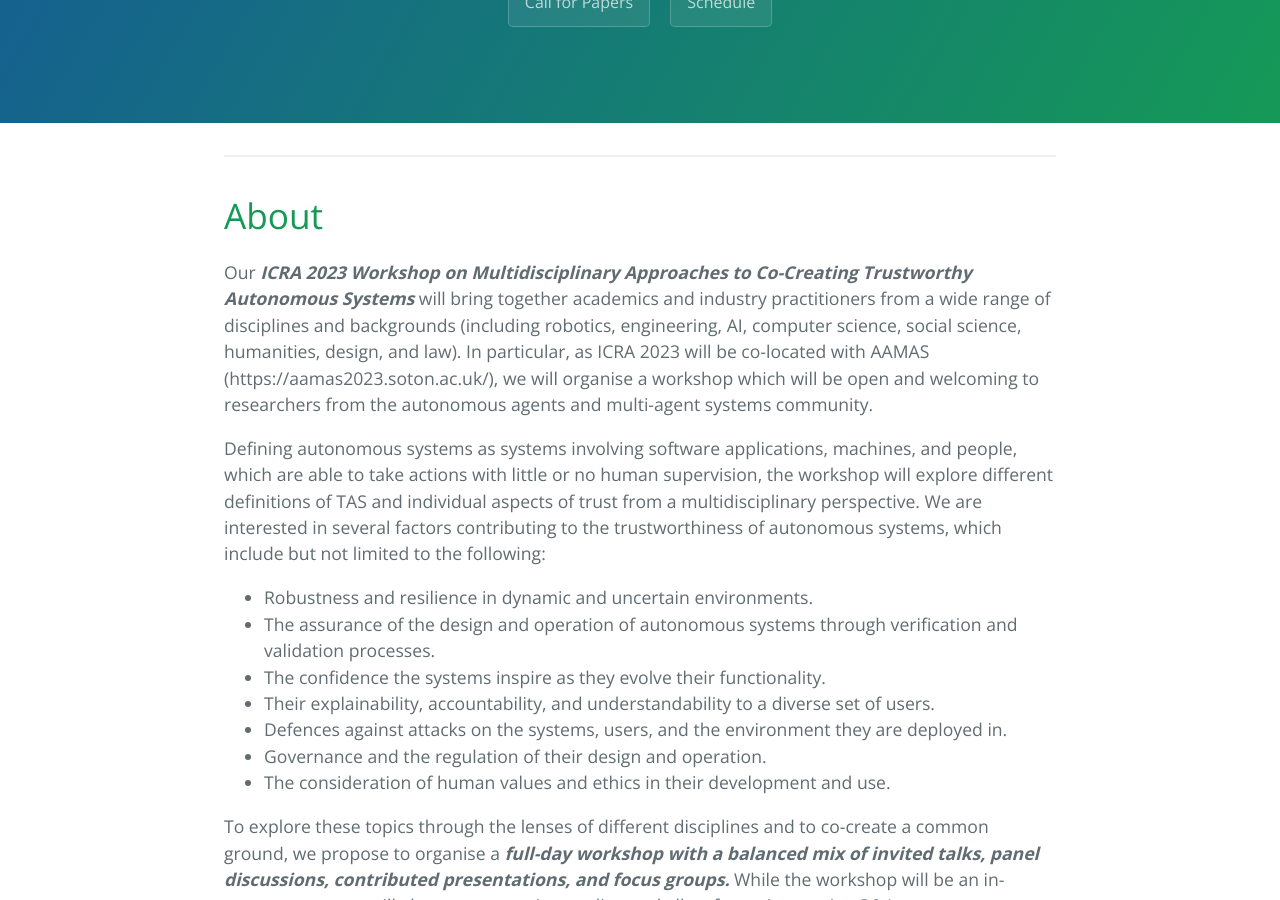
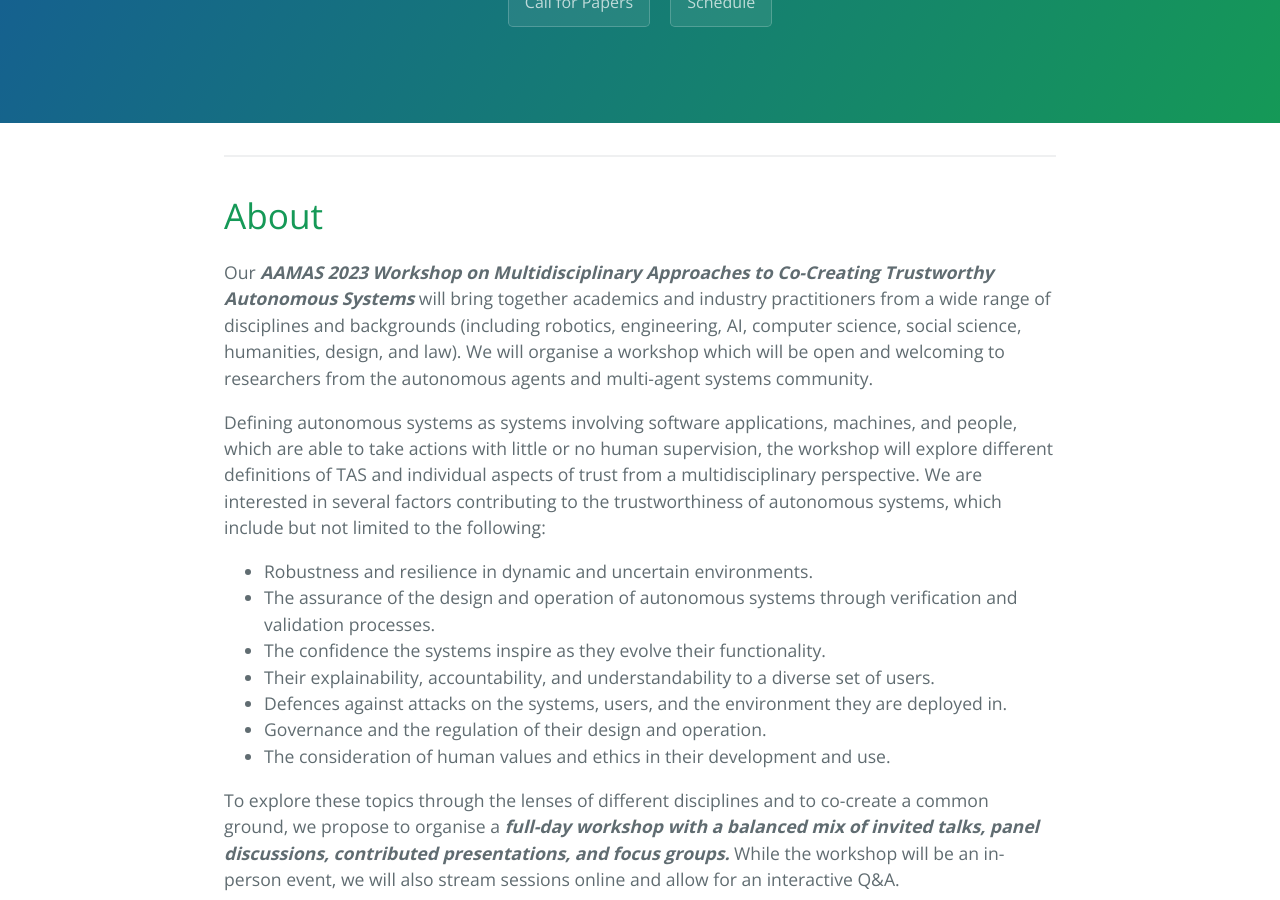
Before and after one commit to mactasworkshop/2022, a Jekyll site: the page built from index.md, in a window 1280 px wide and 900 px high, scrolled down 416 px. Built offline with Jekyll 4.4.1, drawn with Linux system fonts in a browser that asks for light colours.

Commit message:
Update index.md

```diff
--- a/index.md
+++ b/index.md
@@ -6,7 +6,7 @@
 
 # About
 
-Our **_ICRA 2023 Workshop on Multidisciplinary Approaches to Co-Creating Trustworthy Autonomous Systems_** will bring together academics and industry practitioners from a wide range of disciplines and backgrounds (including robotics, engineering, AI, computer science, social science, humanities, design, and law). In particular, as ICRA 2023 will be co-located with AAMAS (https://aamas2023.soton.ac.uk/), we will organise a workshop which will be open and welcoming to researchers from the autonomous agents and multi-agent systems community.
+Our **_AAMAS 2023 Workshop on Multidisciplinary Approaches to Co-Creating Trustworthy Autonomous Systems_** will bring together academics and industry practitioners from a wide range of disciplines and backgrounds (including robotics, engineering, AI, computer science, social science, humanities, design, and law). We will organise a workshop which will be open and welcoming to researchers from the autonomous agents and multi-agent systems community.
 
 Defining autonomous systems as systems involving software applications, machines, and people, which are able to take actions with little or no human supervision, the workshop will explore different definitions of TAS and individual aspects of trust from a multidisciplinary perspective. We are interested in several factors contributing to the trustworthiness of autonomous systems, which include but not limited to the following:
 
```
